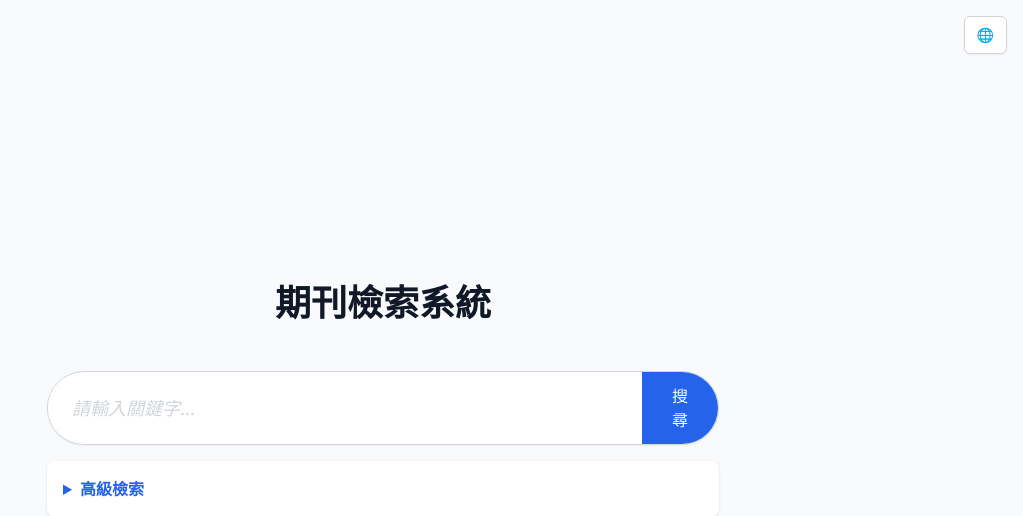
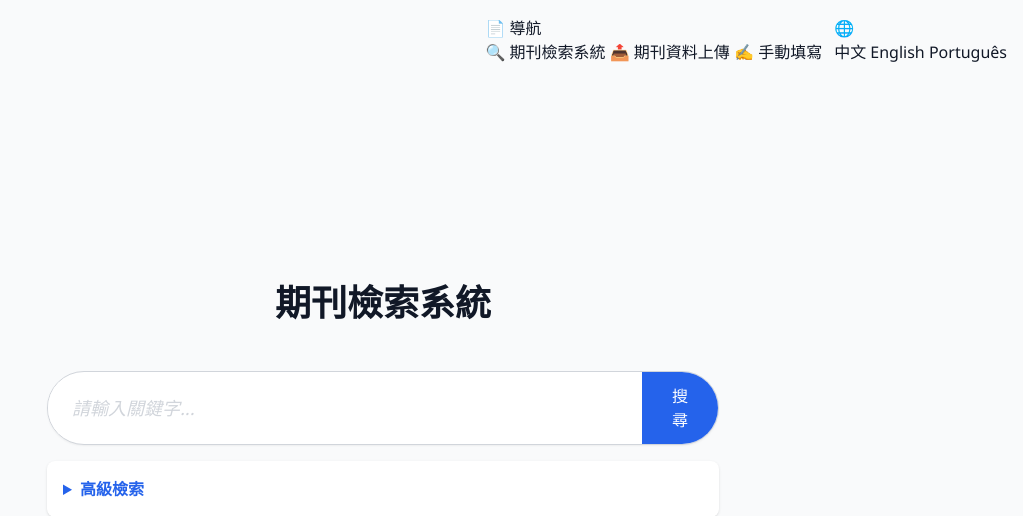
Before and after one commit to Mechanic-Hwang/Journal-Search-System, a FastAPI app: page / in a window 1280 px wide. Shown: the top 516 px of the page, without its empty margins (257-1280 px from the left). Run offline with FastAPI, Linux system fonts and the light colour scheme; some libraries are stand-ins or nearby versions.

Commit message:
將公共代碼部分抽離出來，單獨存放到top_menu文件夾

```diff
--- a/templates/search.html
+++ b/templates/search.html
@@ -9,31 +9,41 @@
         body {
             font-family: 'Noto Sans', sans-serif;
         }
+
         .search-input::placeholder {
             font-style: italic;
         }
+            /* 確保 details 和 summary 的顯示行為正常 */
+        details[open] summary {
+            font-weight: bold;
+        }
+
+        details summary {
+            cursor: pointer;
+        }
+
+        details div {
+            display: none;
+            padding-left: 1rem;
+        }
+
+        details[open] div {
+            display: block;
+        }
+
+        /* 為摺疊框增加平滑的過渡效果 */
+        details div {
+            transition: all 0.3s ease-out;
+        }
+    </style>
+
     </style>
 </head>
+
 <body class="bg-gray-50 text-gray-900 relative">
+<!-- Language Dropdown Top-Right -->
+{% include "top_menu.html" %}
 
-    <!-- Language Dropdown Top-Right -->
-    <div class="absolute top-4 right-4 z-50">
-        <div class="relative inline-block text-left">
-            <button id="langToggle" type="button"
-                    class="inline-flex justify-center w-full rounded-md border border-gray-300 shadow-sm px-3 py-2 bg-white text-sm font-medium text-gray-700 hover:bg-gray-100"
-                    aria-haspopup="true" aria-expanded="false">
-                🌐
-            </button>
-
-            <div id="langMenu" class="hidden origin-top-right absolute right-0 mt-2 w-32 rounded-md shadow-lg bg-white ring-1 ring-black ring-opacity-5">
-                <div class="py-1">
-                    <a href="?lang=zh_mo" class="lang-option block px-4 py-2 text-sm text-gray-700 hover:bg-gray-100">中文</a>
-                    <a href="?lang=en" class="lang-option block px-4 py-2 text-sm text-gray-700 hover:bg-gray-100">English</a>
-                    <a href="?lang=pt" class="lang-option block px-4 py-2 text-sm text-gray-700 hover:bg-gray-100">Português</a>
-                </div>
-            </div>
-        </div>
-    </div>
 
 <!-- Main Content -->
 <div class="flex flex-col items-center justify-center min-h-screen px-4">
@@ -58,7 +68,9 @@
 
         <!-- Advanced Search Toggle -->
         <details class="bg-white shadow rounded-lg p-4">
-                <summary class="cursor-pointer text-blue-600 text-sm md:text-base font-semibold">{{ translation['advanced_search'] }}</summary>
+            <summary class="cursor-pointer text-blue-600 text-sm md:text-base font-semibold">{{
+                translation['advanced_search'] }}
+            </summary>
             <div class="grid grid-cols-1 md:grid-cols-2 gap-4 mt-4">
                 {% for field in ["ARTICLE_ID", "TITLE", "AUTHOR", "ABSTRACT", "SOURCE_ID",
                 "CUM_ISSUE", "SERIES", "VOL_NO", "PAGE_NO", "SEARCH_DATE",
@@ -66,40 +78,16 @@
                 <div>
                     <label class="block font-semibold mb-1" for="{{ field }}">{{ field }}</label>
                     <input type="text" name="{{ field }}" id="{{ field }}"
-                                   class="w-full border border-gray-300 px-3 py-2 rounded-md focus:outline-none focus:ring-2 focus:ring-blue-400" />
+                           class="w-full border border-gray-300 px-3 py-2 rounded-md focus:outline-none focus:ring-2 focus:ring-blue-400"/>
                 </div>
                 {% endfor %}
             </div>
         </details>
+
     </form>
 
 </div>
 
-    <!-- Language Dropdown Script -->
-    <script>
-        const toggle = document.getElementById('langToggle');
-        const menu = document.getElementById('langMenu');
-        const options = document.querySelectorAll('.lang-option');
-
-        toggle.addEventListener('click', (e) => {
-            e.stopPropagation();
-            menu.classList.toggle('hidden');
-        });
-
-        options.forEach(option => {
-            option.addEventListener('click', () => {
-                menu.classList.add('hidden');
-            });
-        });
-
-        document.addEventListener('click', () => {
-            menu.classList.add('hidden');
-        });
-
-        menu.addEventListener('click', (e) => {
-            e.stopPropagation();
-        });
-    </script>
 
 </body>
 </html>
--- /dev/null
+++ b/templates/top_menu.html
@@ -0,0 +1,43 @@
+<!-- templates/components/top_menu.html -->
+<div class="top-right-menus">
+    <div class="dropdown is-hoverable is-right">
+        <div class="dropdown-trigger">
+            <button class="button is-light">📄 {{ translation['navigate'] or '跳轉' }}</button>
+        </div>
+        <div class="dropdown-menu">
+            <div class="dropdown-content">
+                <a href="/?lang={{ lang }}" class="dropdown-item">🔍 {{ translation['search_system'] }}</a>
+                <a href="/upload?lang={{ lang }}" class="dropdown-item">📤 {{ translation['upload_title'] }}</a>
+                <a href="/manual_upload?lang={{ lang }}" class="dropdown-item">✍️ {{ translation['manual_title'] }}</a>
+            </div>
+        </div>
+    </div>
+
+    <div class="dropdown is-hoverable is-right">
+        <div class="dropdown-trigger">
+            <button class="button is-light">🌐</button>
+        </div>
+        <div class="dropdown-menu">
+            <div class="dropdown-content">
+                <a href="?lang=zh_mo" class="dropdown-item">中文</a>
+                <a href="?lang=en" class="dropdown-item">English</a>
+                <a href="?lang=pt" class="dropdown-item">Português</a>
+            </div>
+        </div>
+    </div>
+</div>
+
+
+<style>
+.top-right-menus {
+    position: fixed;
+    top: 1rem;
+    right: 1rem;
+    display: flex;
+    gap: 0.75rem;
+    z-index: 1000;
+}
+.dropdown:hover .dropdown-menu {
+    display: block;
+}
+</style>
--- a/translations/dictionary.py
+++ b/translations/dictionary.py
@@ -39,7 +39,9 @@
         "DISPLAY_DATE": "顯示日期",
         "KEYWORD": "關鍵詞",
         "Url_link": "連結",
-        "title_required": "標題不能為空"
+        "title_required": "標題不能為空",
+        #     top_menu 導航欄和語言切換
+        "navigate": "導航",
     },
     "en": {
         "search_system": "Journal Search System",
@@ -81,7 +83,9 @@
         "DISPLAY_DATE": "Display Date",
         "KEYWORD": "Keyword",
         "Url_link": "URL Link",
-        "title_required": "Title cannot be empty"
+        "title_required": "Title cannot be empty",
+        #     top_menu 導航欄和語言切換
+        "navigate": "navigate",
     },
     "pt": {
         "search_system": "Sistema de Busca de Periódicos",
@@ -123,6 +127,8 @@
         "DISPLAY_DATE": "Data de Exibição",
         "KEYWORD": "Palavra-chave",
         "Url_link": "Link",
-        "title_required": "O título não pode estar vazio"
+        "title_required": "O título não pode estar vazio",
+        #     top_menu 導航欄和語言切換
+        "navigate": "navegar",
     }
 }
```
Also changed, not shown: templates/manual_upload.html (+1 -16 lines), templates/upload.html (+2 -45 lines). Lines whose indentation alone changed are shown as unchanged.
